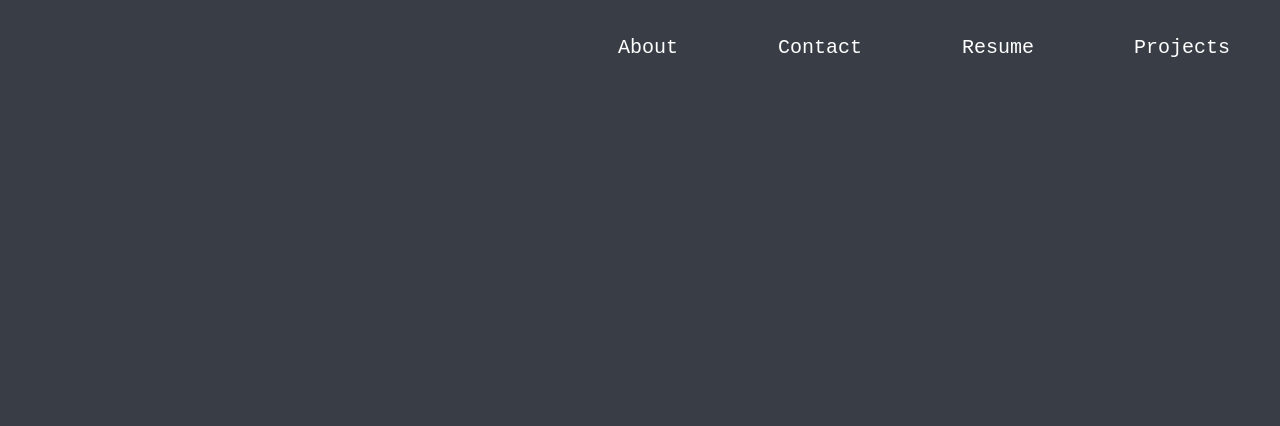
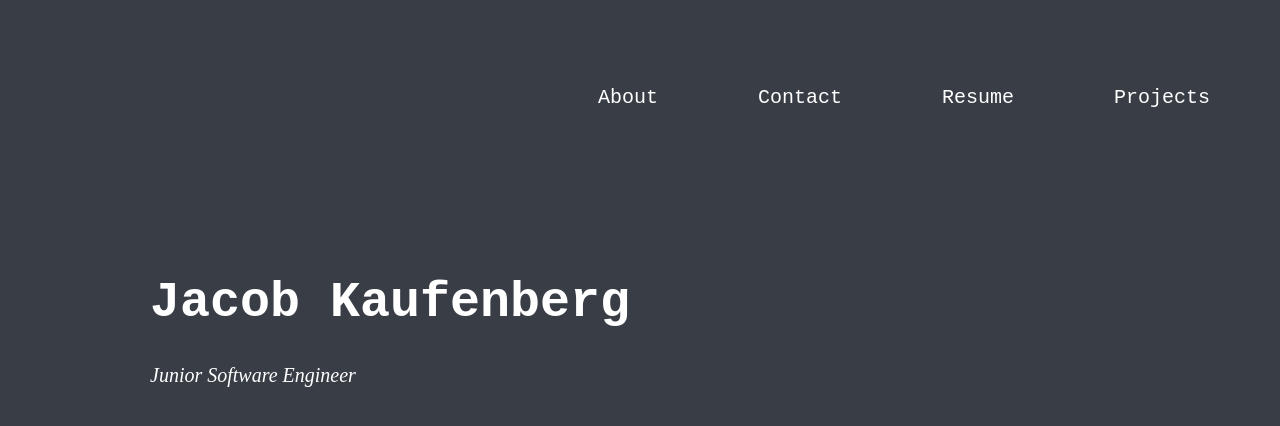
Before and after one commit to JacobK05/Portfolio, a React (Vite) app: page / in a window 1280 px wide. Shown: the top 426 px of the page. Built offline with nearby package versions, Linux system fonts and the light colour scheme.

Commit message:
navbar and body content

```diff
--- a/src/App.jsx
+++ b/src/App.jsx
@@ -1,5 +1,6 @@
 import React from 'react'
 import Nav from './components/nav'
+import Body from './components/body'
 import { BrowserRouter } from 'react-router-dom'
 import './App.css'
 
@@ -8,7 +9,7 @@ function App() {
     <>
     <BrowserRouter>
     <Nav />
-
+    <Body />
 
     </BrowserRouter>
 
--- a/src/components/body.jsx
+++ b/src/components/body.jsx
@@ -3,7 +3,10 @@ import './style.css'
 export default function body () {
  return(
     <>
-
+    <div className='main-text'>
+        <h1 className='name'> Jacob Kaufenberg </h1>
+        <p className='name-text'> Junior Software Engineer</p>
+    </div>
     </>
  )
 }
--- a/src/components/style.css
+++ b/src/components/style.css
@@ -3,6 +3,7 @@
     top: 0;
     right: 0;
     margin-top: 20px;
+    margin-right: 20px;
 }
 
 
@@ -10,6 +11,10 @@
 
 
 .link {
+    position: relative;
+    display: inline-block;
+    padding-bottom: 5px;
+    transition: all 0.3s ease;
     color: white;
     text-decoration: none;
     font-size: 20px;
@@ -19,5 +24,35 @@
 }
 
 .link:hover {
+    transform: scale(1.2);
+    color:  #f95959;
+}
+
+.main-text {
+   position: absolute;
+   top: 30%;
+   left: 0%;
+   width: 100%;
 
 }
+
+.name {
+    padding-left: 150px;
+    color: white;
+    font-size: 50px;
+    font-family: monospace;
+    transition:  0.3s ease;
+
+}
+
+.name-text {
+    padding-left: 150px;
+    color: white;
+    font-style: italic;
+    font-size: 20px;
+}
+
+.name:hover {
+    transform: scale(0.9);
+    color: #f95959;
+}
```
